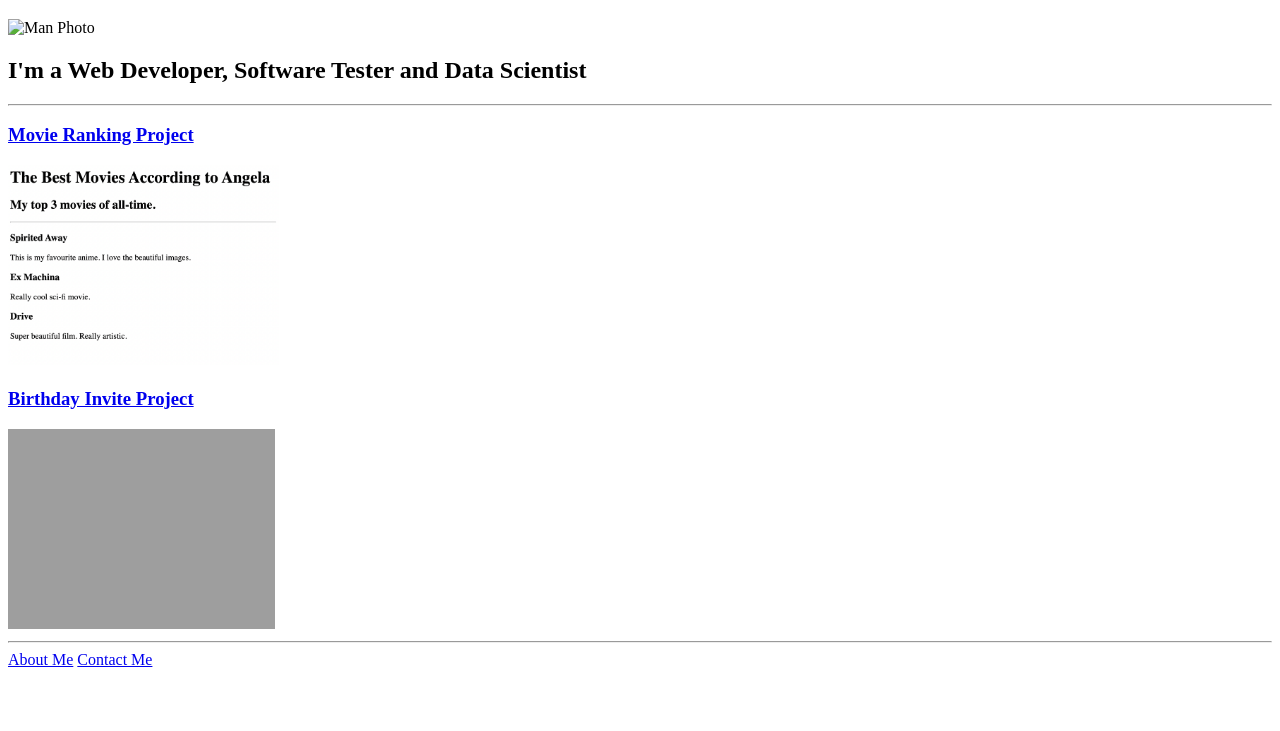
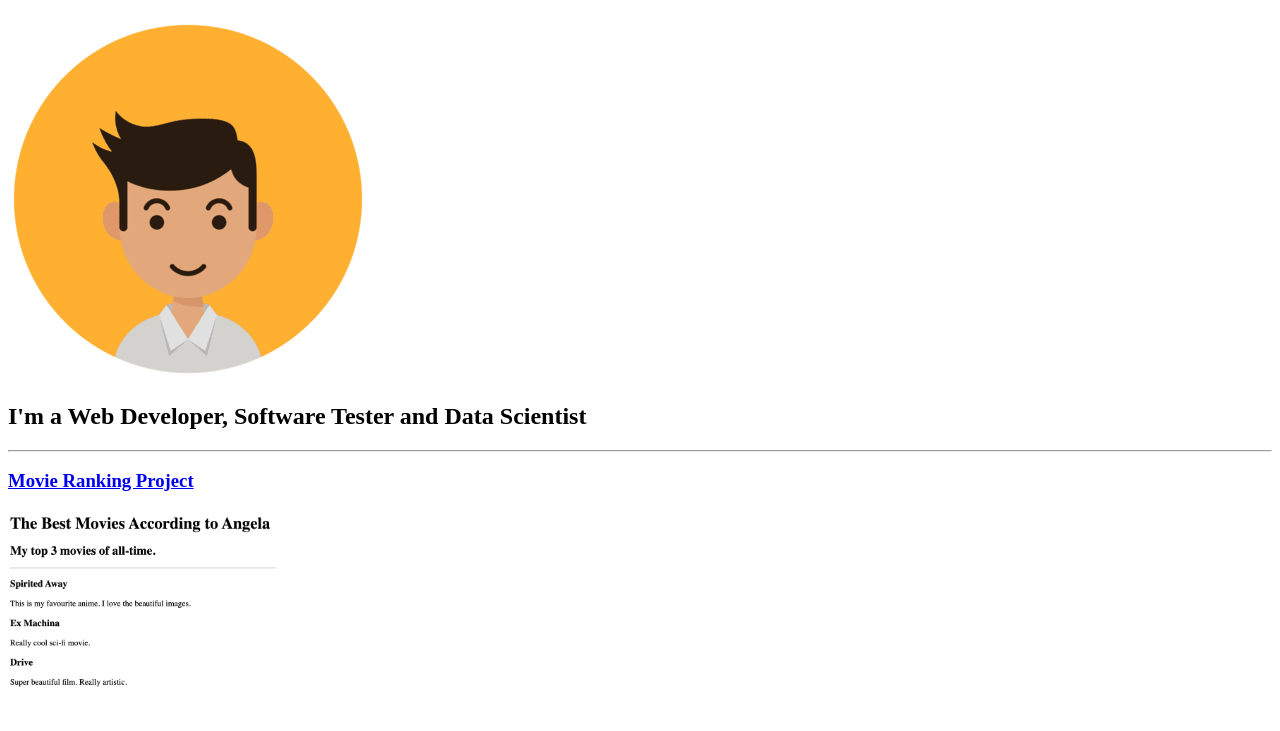
Before and after one commit to baraki-weldat/Portfolio, a plain HTML site: page index.html in a window 1280 px wide. Shown: the part 61-792 px from the top of the page. Drawn offline with Linux system fonts and the light colour scheme; the site is published under a folder, as on GitHub Pages, so addresses that start at the root find nothing.

Commit message:
Path Fix

```diff
--- a/index.html
+++ b/index.html
@@ -8,7 +8,7 @@
 
 <body>
   <h1>Welemhret Baraki's Portfolio</h1>
-      <img src="/assets/images/Man.png" alt="Man Photo">
+      <img src="./assets/images/Man.png" alt="Man Photo">
   <h2>I'm a Web Developer, Software Tester and Data Scientist</h2>
   <hr />
   <h3><a href="./public/movie-ranking.html">Movie Ranking Project</a></h3>
```
